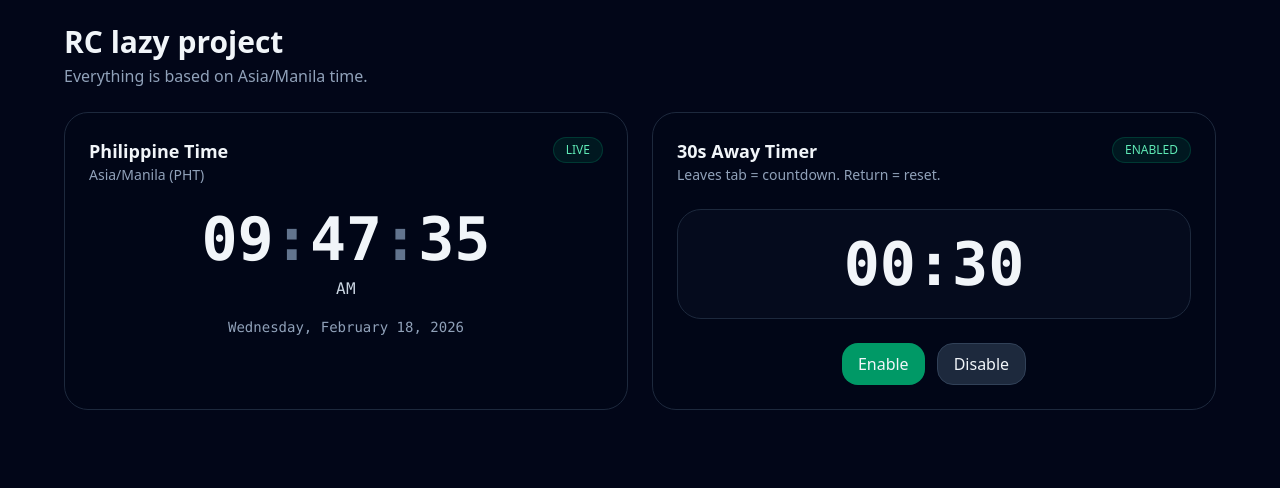
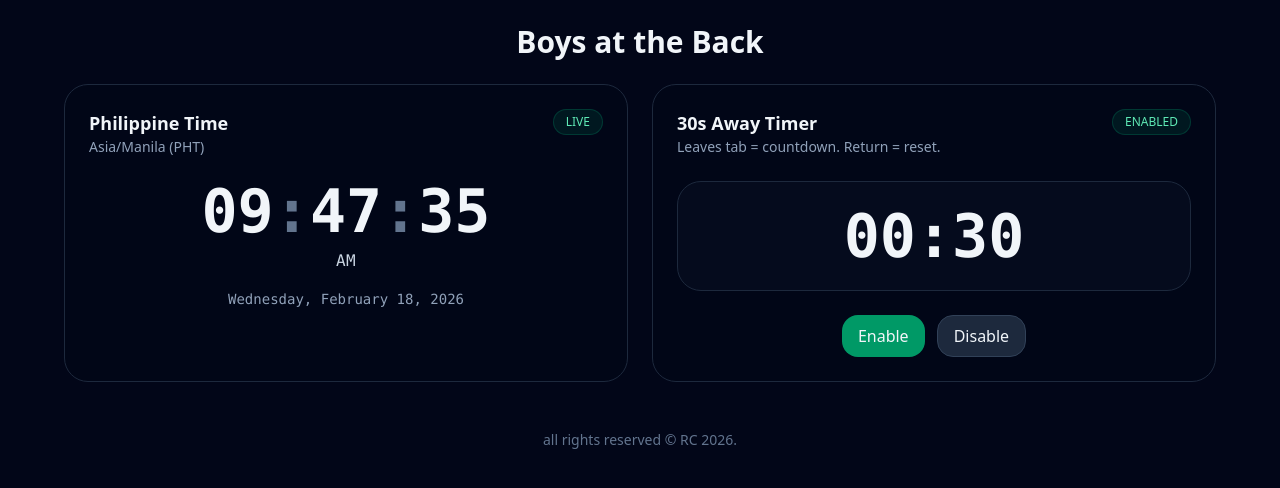
Before and after one commit to arceeluceno13/projectclock, a React (Vite) app: page / in a window 1280 px wide. Shown: the top 488 px of the page. Built offline with nearby package versions, Linux system fonts and the light colour scheme.

Commit message:
Refactor App component layout and update header title

```diff
--- a/src/App.tsx
+++ b/src/App.tsx
@@ -5,20 +5,24 @@ export default function App() {
   return (
     <div className="min-h-screen bg-slate-950 text-slate-100 p-6">
       <div className="max-w-6xl mx-auto">
+        <div className="justify-center flex">
         <header className="mb-6">
-          <h1 className="text-2xl sm:text-3xl font-semibold">
-            RC lazy project
+          <h1 className="text-2xl sm:text-3xl font-semibold ">
+            Boys at the Back
           </h1>
-          <p className="text-slate-400 mt-1">
-            Everything is based on Asia/Manila time.
-          </p>
         </header>
+        </div>
 
         <div className="grid grid-cols-1 lg:grid-cols-2 gap-6">
           <PhilippineClock />
           <AwayTimer30s />
         </div>
       </div>
+      <footer className="justify-center flex">
+        <div className="max-w-6xl mx-auto mt-12 text-sm text-slate-500">
+          all rights reserved © RC 2026.
+           </div>
+      </footer>
     </div>
   );
 }
```
